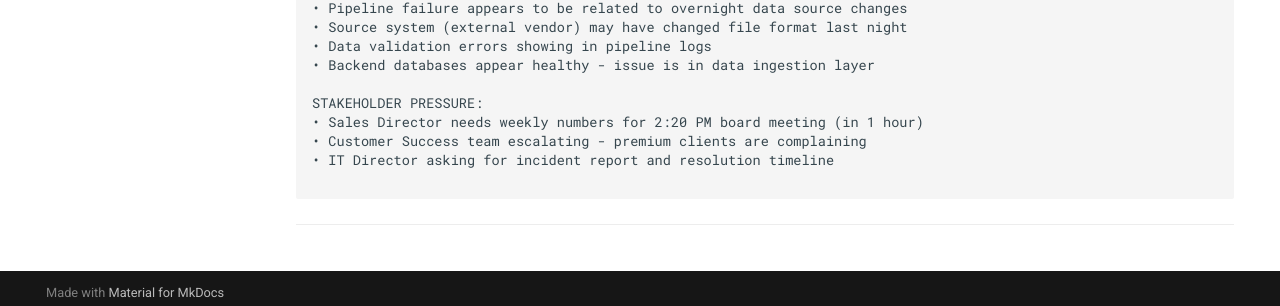
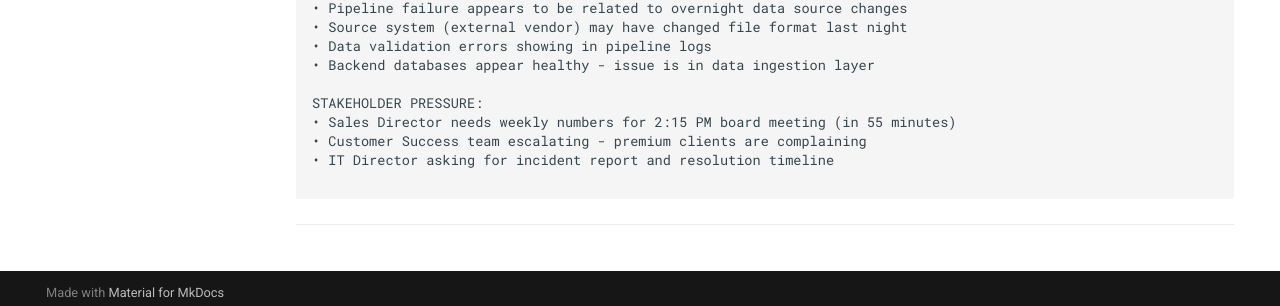
Before and after one commit to ingwanelabs/status, an MkDocs documentation site: the page built from docs/tuesday-1320.md, in a window 1280 px wide. Shown: the part 585-891 px from the top of the page. Built offline with MkDocs 1.6.1 and Material for MkDocs 9.7.7, drawn with Linux system fonts in a browser that asks for light colours; some of the changed text lies outside the part shown.

Commit message:
Update tuesday-1320.md

```diff
--- a/docs/tuesday-1320.md
+++ b/docs/tuesday-1320.md
@@ -27,7 +27,7 @@ TECHNICAL CONTEXT:
 • Backend databases appear healthy - issue is in data ingestion layer
 
 STAKEHOLDER PRESSURE:
-• Sales Director needs weekly numbers for 2:20 PM board meeting (in 1 hour)
+• Sales Director needs weekly numbers for 2:15 PM board meeting (in 55 minutes)
 • Customer Success team escalating - premium clients are complaining
 • IT Director asking for incident report and resolution timeline
 
```
